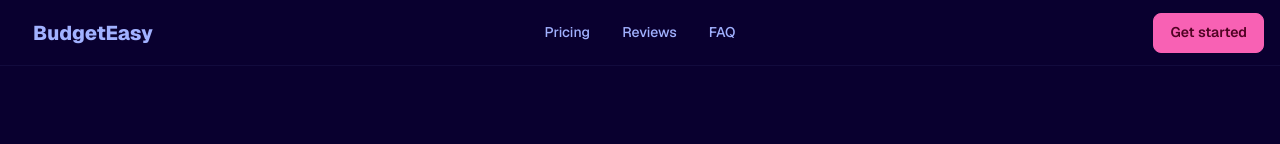
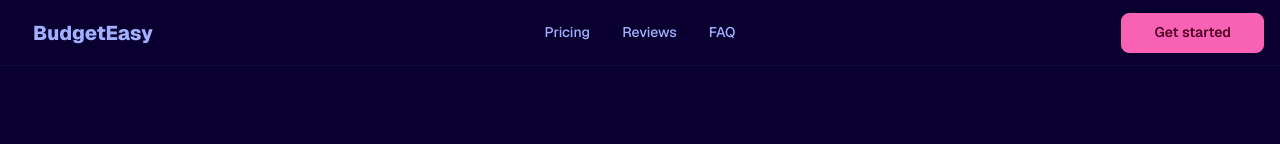
Before and after one commit to Umerrijaz/budgeteasyv1, a Next.js app: page / in a window 1280 px wide. Shown: the top 144 px of the page. Built offline with nearby package versions, Linux system fonts and the light colour scheme.

Commit message:
changing of jsx.element to ReacNode

```diff
--- a/components/Header.tsx
+++ b/components/Header.tsx
@@ -12,7 +12,7 @@ const links: { href: string; label: string }[] = [
 ];
 
 // The CTA button — typed as ReactNode so it can be a component, text, or null
-const cta: ReactNode = <ButtonSignin />;
+const cta: ReactNode = <ButtonSignin extraStyle="px-8" />;
 
 export default function Header() {
   return (
```
